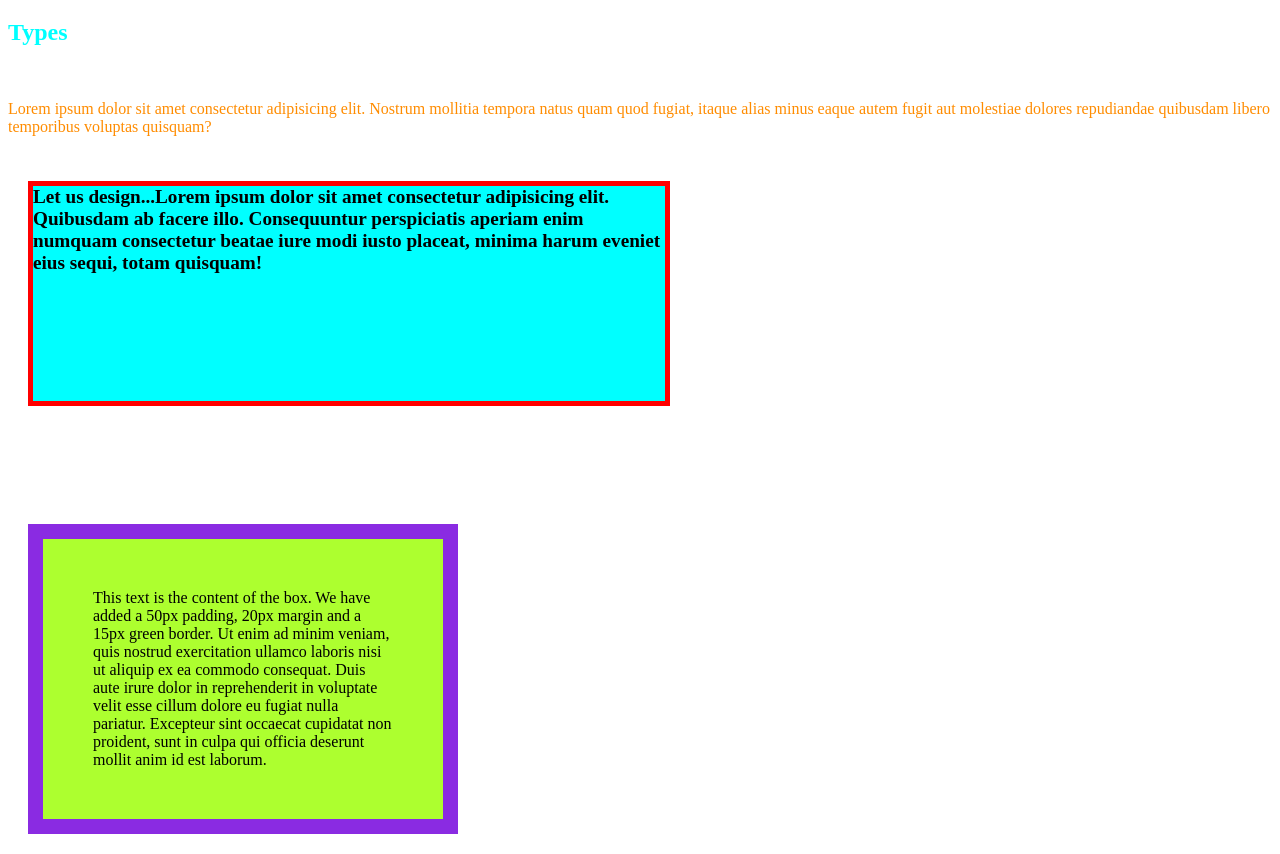
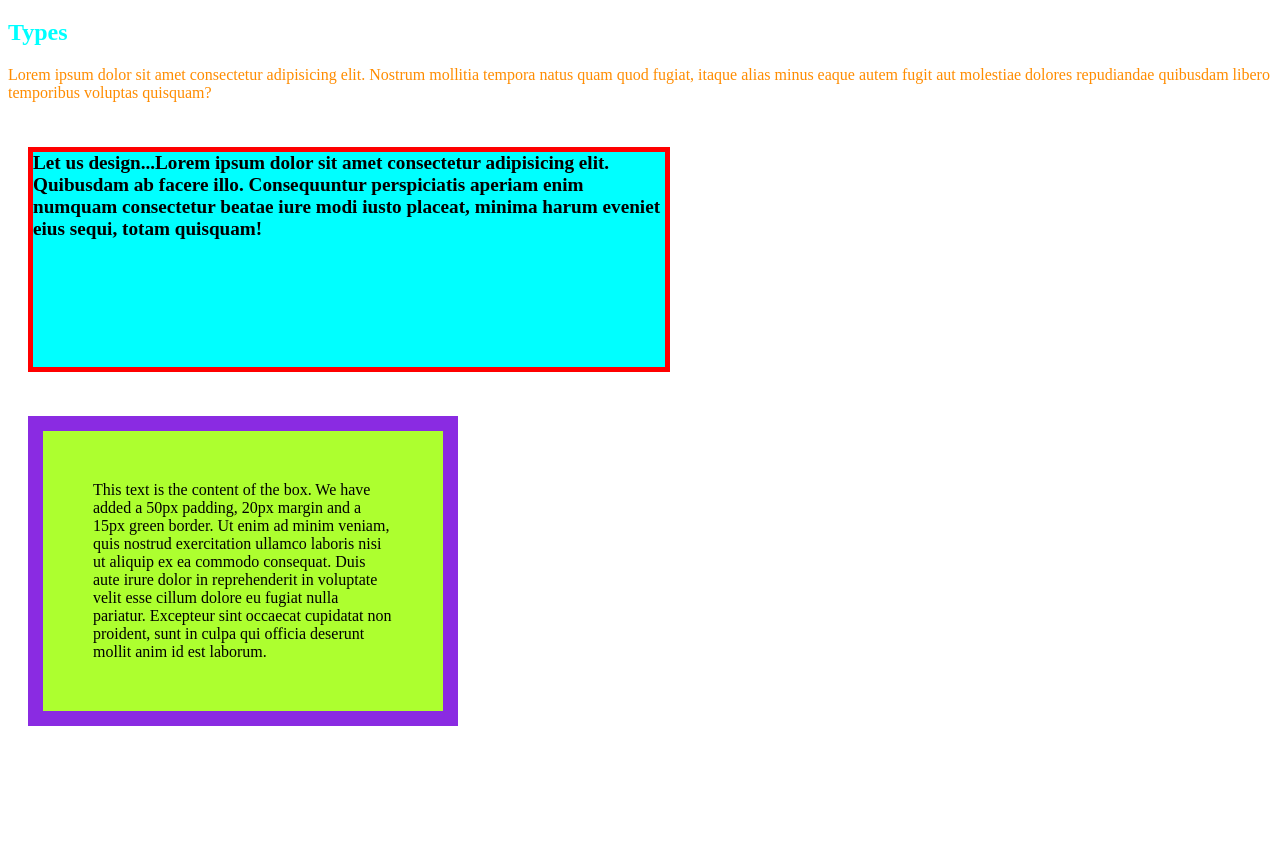
Before and after one commit to Ishwarya31/csstype, a plain HTML site: page index.html in a window 1280 px wide. Shown: the part 61-915 px from the top of the page. After the commit the page ends 807 px from the top, so only its background shows below. Drawn offline with Linux system fonts and the light colour scheme.

Commit message:
Update index.html

```diff
--- a/index.html
+++ b/index.html
@@ -35,10 +35,10 @@
 </head>
 <body>
    <h1  style="text-align: center;color: blue;">CSS PROPERTIES</h1>
-   <h2 id="ID">Types</h2><br>
+   <h2 id="ID">Types</h2>
    <p class="paragraph">Lorem ipsum dolor sit amet consectetur adipisicing elit. Nostrum mollitia tempora natus quam quod fugiat, itaque alias minus eaque autem fugit aut molestiae dolores repudiandae quibusdam libero temporibus voluptas quisquam?</p>
    <h6 style="background-color: aqua;font-size: larger;">Let us design...Lorem ipsum dolor sit amet consectetur adipisicing elit. Quibusdam ab facere illo. Consequuntur perspiciatis aperiam enim numquam consectetur beatae iure modi iusto placeat, minima harum eveniet eius sequi, totam quisquam!</h6>
-   <br><br><br>
+
    <div>
        This text is the content of the box. We have added a 50px padding, 20px margin and a 15px green border. Ut enim ad minim veniam, quis nostrud exercitation ullamco laboris nisi ut aliquip ex ea commodo consequat. Duis aute irure dolor in reprehenderit in voluptate velit esse cillum dolore eu fugiat nulla pariatur. Excepteur sint occaecat cupidatat non proident, sunt in culpa qui officia deserunt mollit anim id est laborum.
    </div>
```
